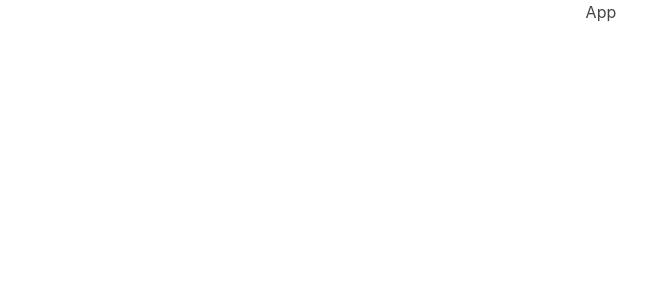
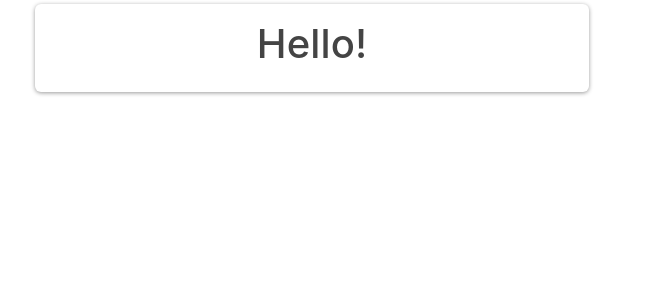
Before and after one commit to emre15900/dogo-store-todo, a React (Create React App) app: page / in a window 1280 px wide. Shown: the top 300 px of the page, without its empty margins (39-686 px from the left). Built offline with nearby package versions, Linux system fonts and the light colour scheme.

Commit message:
create Layout component

```diff
--- a/src/App.js
+++ b/src/App.js
@@ -1,8 +1,11 @@
 import "./App.css";
+import Layout from "./components/Layout";
 
 function App() {
   return <div className="App">
-    App
+    <Layout>
+      <h1>Hello!</h1>
+    </Layout>
   </div>;
 }
 
--- /dev/null
+++ b/src/components/Layout.jsx
@@ -0,0 +1,19 @@
+import React from 'react'
+
+function Layout({children}) {
+  return (
+    <div className="container p-3 p-sm-1">
+        <div className="row">
+            <div className="col-xl-6 col-lg-7 col-md-10">
+                <div className="card">
+                    <div className="card-body">
+                        {children}
+                    </div>
+                </div>
+            </div>
+        </div>
+    </div>
+  )
+}
+
+export default Layout
```
